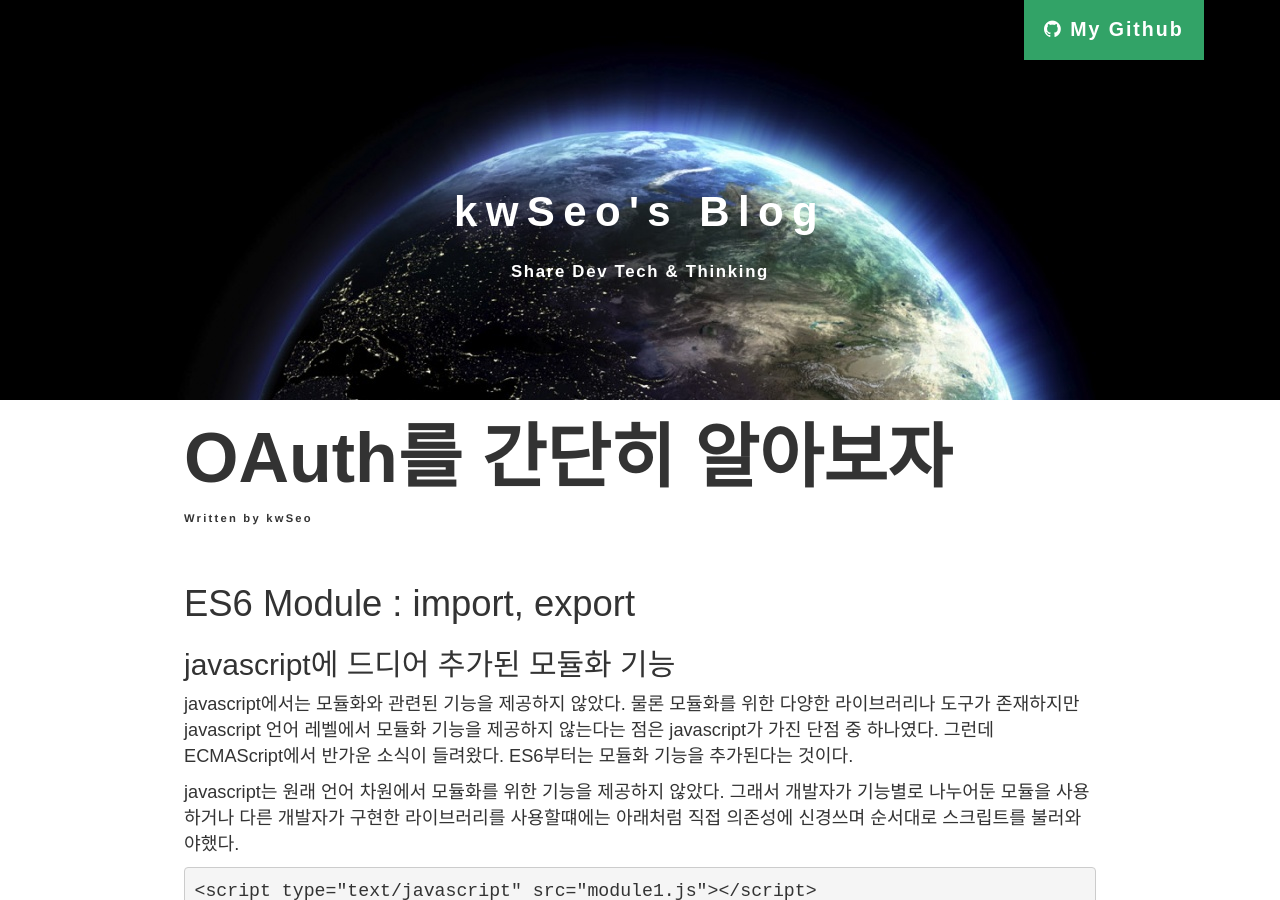
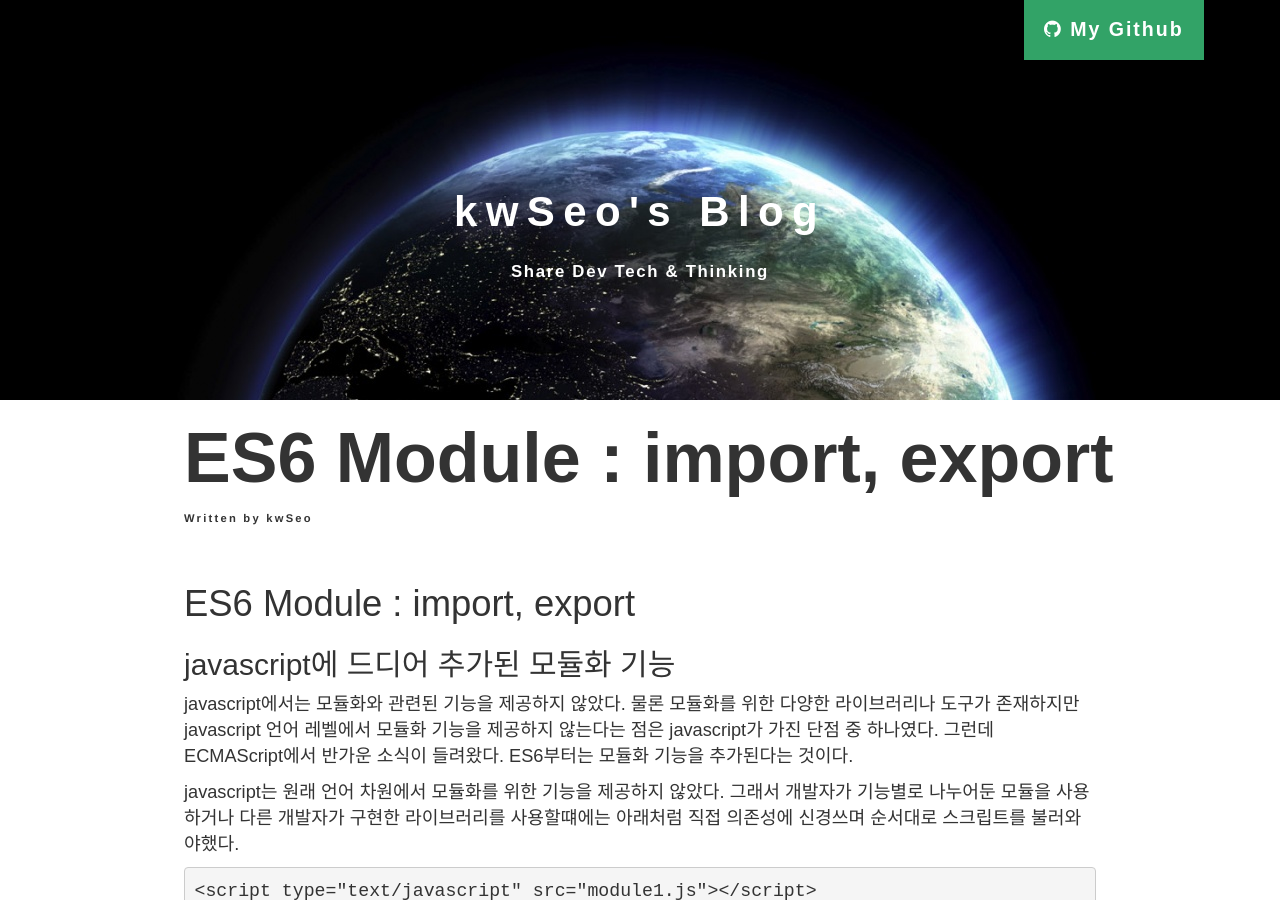
Before and after one commit to kwSeo/kwSeo.github.io, a Jekyll site: the page built from _posts/2016-11-19-es6-module.md, in a window 1280 px wide and 900 px high. Built offline with Jekyll 4.4.1, drawn with Linux system fonts in a browser that asks for light colours; nearby versions of some CDN libraries; library files that are not in the unit come from our copies; comment, search, counter and statistics services are not loaded; some of the changed text lies outside the part shown.

Commit message:
Update 2016-11-19-es6-module.md

```diff
--- a/_posts/2016-11-19-es6-module.md
+++ b/_posts/2016-11-19-es6-module.md
@@ -1,7 +1,7 @@
 ---
 layout: post
-title: "OAuth를 간단히 알아보자"
-categories: 보안 로그인 oauth
+title: "ES6 Module : import, export"
+categories: javascript es6
 ---
 
 # ES6 Module : import, export
```
